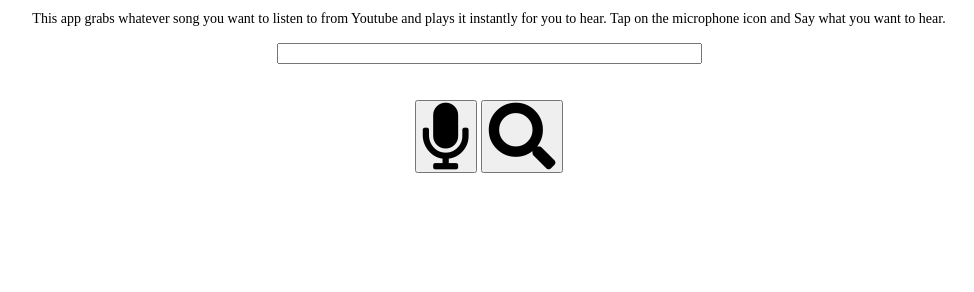
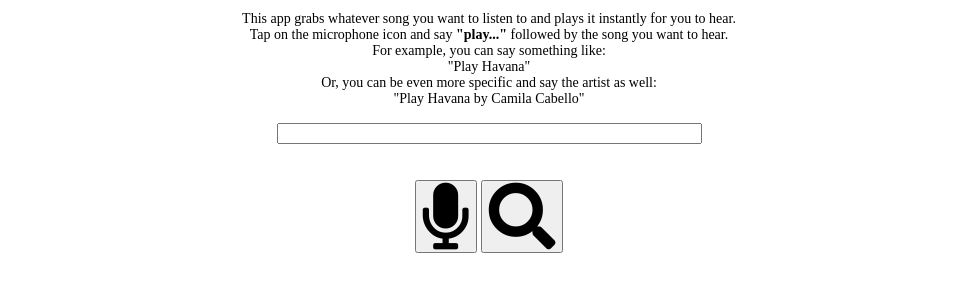
Before and after one commit to ishajagadish/SongGrabber, a plain HTML site: page index.html in a window 1280 px wide. Shown: the part 34-326 px from the top of the page, without its empty margins (151-1125 px from the left). Drawn offline with Linux system fonts and the light colour scheme.

Commit message:
Update index.html

```diff
--- a/index.html
+++ b/index.html
@@ -21,7 +21,12 @@
   <center>
   <h1 id="title">Song Grabber</h1>
   <p id="description">
-    This app grabs whatever song you want to listen to from Youtube and plays it instantly for you to hear. Tap on the microphone icon and Say what you want to hear.
+    This app grabs whatever song you want to listen to and plays it instantly for you to hear. <br/>
+    Tap on the microphone icon and say <strong>"play..."</strong> followed by the song you want to hear. <br/>
+    For example, you can say something like: <br/>
+    "Play Havana" <br/>
+    Or, you can be even more specific and say the artist as well: <br/>
+    "Play Havana by Camila Cabello"
   </p>
   <p>
     <form id="songform" action="https://www.youtube.com/results">
```
